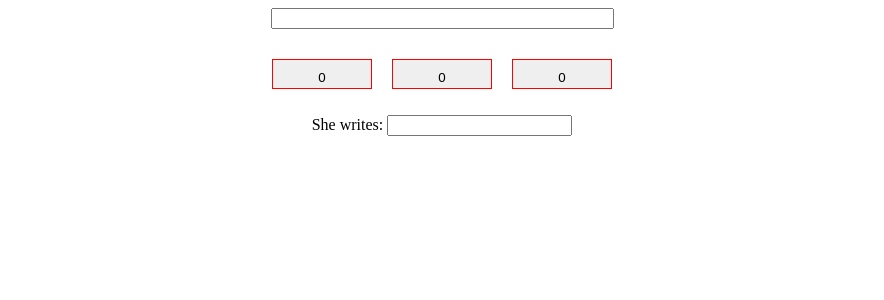
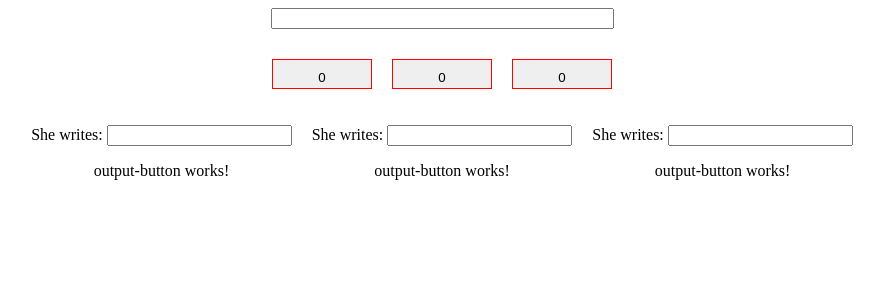
Before and after one commit to papkovskaya/angular-interview-task, an Angular app in the folder interview-task/: page / in a window 1280 px wide. Shown: the top 300 px of the page, without its empty margins (198-1082 px from the left). Built offline with nearby package versions, Linux system fonts and the light colour scheme.

Commit message:
fix output-container based on the task image

```diff
--- a/interview-task/src/app/app.component.html
+++ b/interview-task/src/app/app.component.html
@@ -2,6 +2,10 @@
   <div class="action-container">
     <app-input-message></app-input-message>
     <app-list-of-buttons></app-list-of-buttons>
-    <app-output-message></app-output-message>
+    <div class=wrapper>
+      <div class="horizontal-container ">
+        <app-output-container *ngFor="let i of [1, 2, 3]"></app-output-container>
+      </div>
+    </div>
   </div>
 </div>
--- a/interview-task/src/app/app.component.scss
+++ b/interview-task/src/app/app.component.scss
@@ -1,9 +1,18 @@
 .wrapper {
   text-align: center;
 }
-
 
 .action-container {
   display: flex;
   flex-direction: column;
 }
+
+.horizontal-container {
+  display: flex;
+  flex-direction: row;
+  justify-content: center;
+}
+
+app-output-container {
+  margin: 10px;
+}
--- a/interview-task/src/app/components/output-container/output-container.component.html
+++ b/interview-task/src/app/components/output-container/output-container.component.html
@@ -1,2 +1,2 @@
 <app-output-message></app-output-message>
-<app-output-button *ngFor="let i of [1, 2, 3]"></app-output-button>
+<app-output-button></app-output-button>
```
